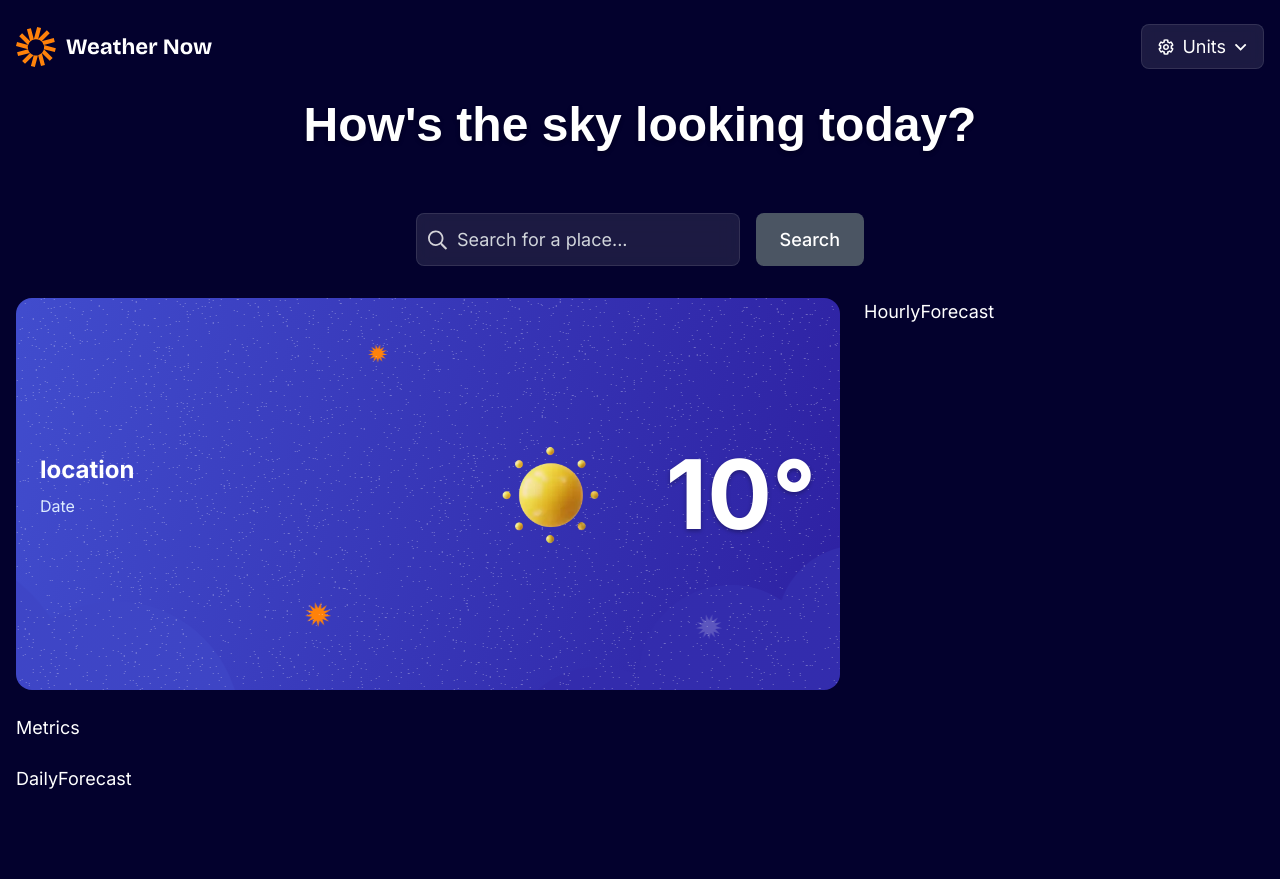
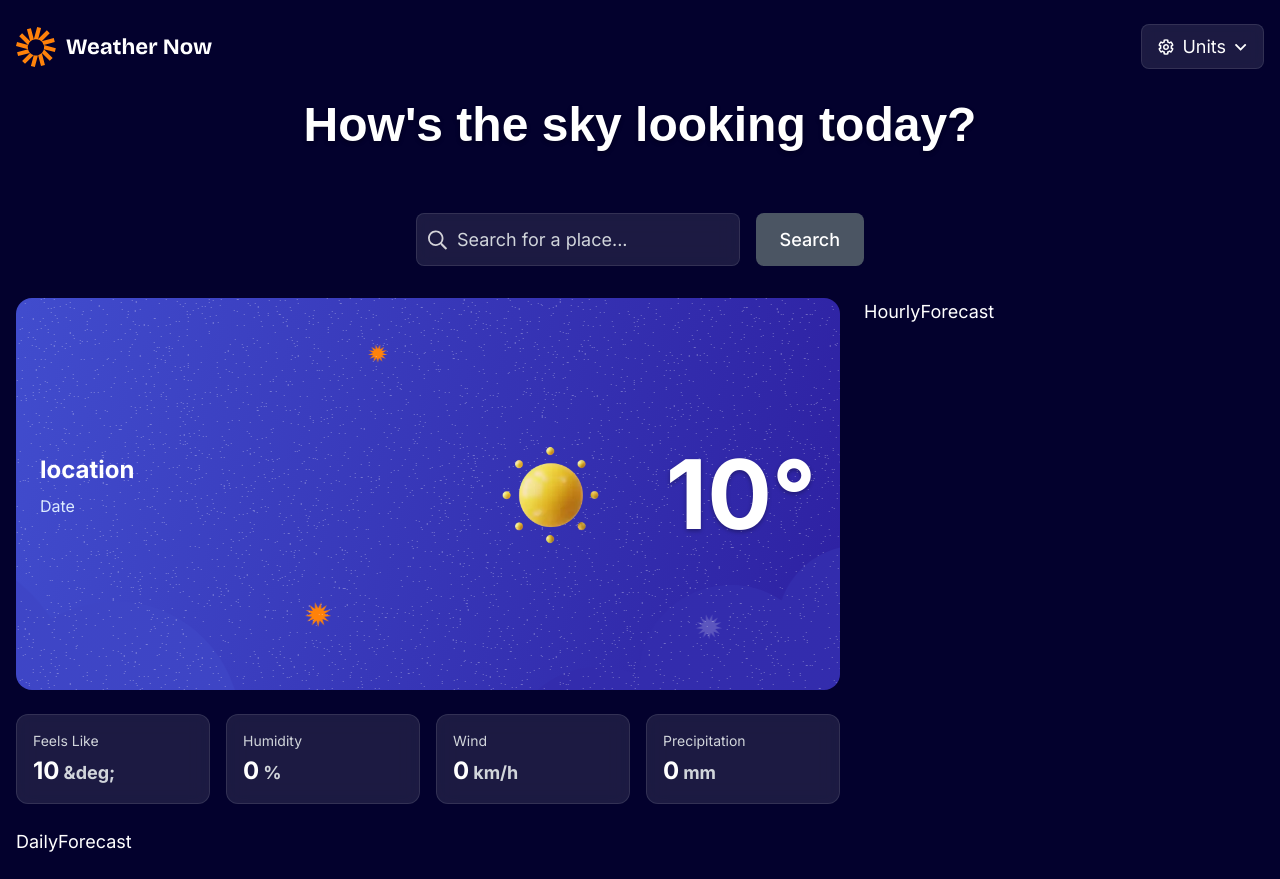
Before and after one commit to KrazyNight/next-js-weather, a Next.js app: page / in a window 1280 px wide. Before the commit the page ends 816 px from the top, so only its background shows below. Built offline with nearby package versions, Linux system fonts and the light colour scheme.

Commit message:
begining part 7

```diff
--- a/app/page.tsx
+++ b/app/page.tsx
@@ -25,8 +25,7 @@ export default function Home() {
           <h1 className="text-3xl md:text-5xl font-bold mb-16 text-shadow">
             How's the sky looking today?
           </h1>
-          <Search
-          />
+          <Search />
         </div>
 
         <div className="grid grid-cols-1 lg:grid-cols-3 gap-6">
--- a/components/CurrentWeather.tsx
+++ b/components/CurrentWeather.tsx
@@ -20,7 +20,7 @@ export default function CurrentWeather() {
           alt="sunny"
           width={200}  // Explicit width
           height={200}
-          className=""
+          className=" "
           />
 
           {/* <WeatherIcon code={weatherCode} size="large" /> */}
--- a/components/Metrics.tsx
+++ b/components/Metrics.tsx
@@ -1,9 +1,61 @@
 import React from 'react'
 
+
 export default function Metrics() {
+  const metrics = [
+    {
+      label: "Feels Like",
+      value: 10 ,
+      unit:   "&deg;"  ,
+    },
+    {
+      label: "Humidity",
+      value: 0 ,
+      unit: "%",
+    },
+    {
+      label: "Wind",
+      value: 0 ,
+      unit: "km/h" ,
+    },
+    {
+      label: "Precipitation",
+      value: 0 ,
+      unit: "mm" ,
+    },
+  ];
+
+  // if (!data)
+  //   return (
+  //     <div className="grid grid-cols-1 lg:grid-cols-4 gap-4">
+  //       {metrics.map((metric, index) => (
+  //         <div
+  //           key={index}
+  //           className="glass-card rounded-xl rounde-xl p-4 hover:bg-white/20 transition-all duration-200"
+  //         >
+  //           <div className="text-gray-300 text-sm mb-1">{metric.label}</div>
+  //           <div className="text-white">__</div>
+  //         </div>
+  //       ))}
+  //     </div>
+  //   );
+
   return (
-    <div>
-      Metrics
+    <div className="grid grid-cols-2 lg:grid-cols-4 gap-4">
+      {metrics.map((metric, index) => (
+        <div
+          key={index}
+          className="glass-card rounded-xl rounde-xl p-4 hover:bg-white/20 transition-all duration-200"
+        >
+          <div className="text-gray-300 text-sm mb-1">{metric.label}</div>
+          <div className="text-2xl font-bold text-white">
+            {metric.value}
+            {metric.unit && (
+              <span className="text-lg text-gray-300 ml-1">{metric.unit}</span>
+            )}
+          </div>
+        </div>
+      ))}
     </div>
-  )
+  );
 }
```
